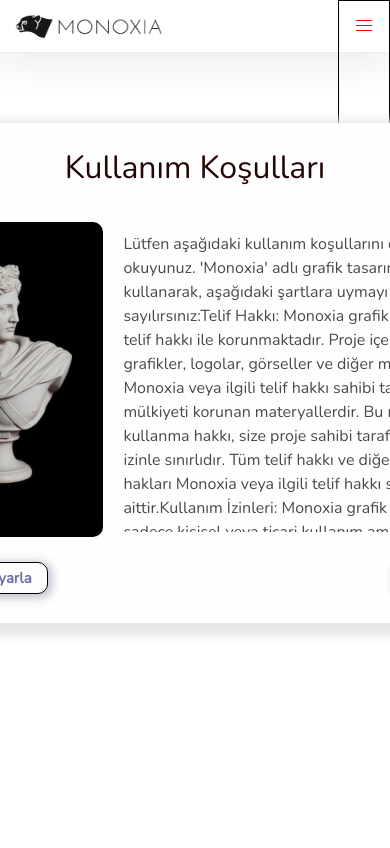
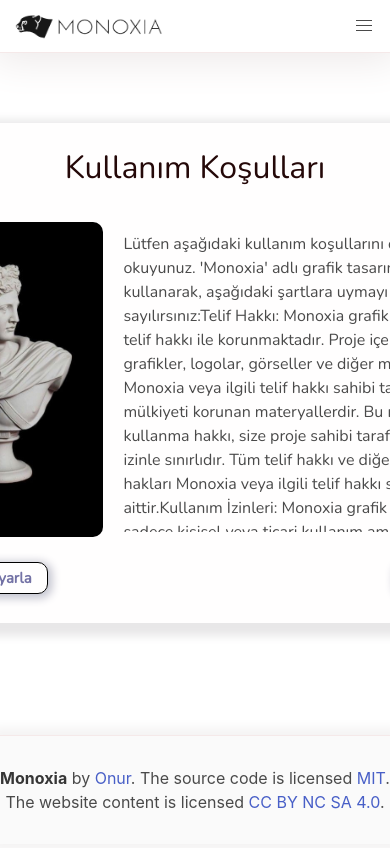
Before and after one commit to onurekincinetlify/Monoxia, a Vue app: page / in a window 390 px wide. Shown: the top 848 px of the page. Built offline with nearby package versions, Linux system fonts and the light colour scheme.

Commit message:
Updated at 03-05-2023

```diff
--- a/public/scss/FooterStyle.scss
+++ b/public/scss/FooterStyle.scss
@@ -3,6 +3,12 @@ footer{
     box-shadow: 1px 0px 10px 8px rgb(245, 244, 244);
     width: 100%;
     height: auto;
-    bottom: 0;
+    bottom: 0 !important;
     padding: 30px 0px 30px 0px;
 }
+
+@media (max-width: 420px) {
+    footer {
+        position: absolute;
+    }
+}
--- a/public/scss/NavbarStyle.scss
+++ b/public/scss/NavbarStyle.scss
@@ -31,22 +31,3 @@ $linkColor:rgb(52, 46, 46);
 .nbm{
     display: none;
 }
-
-@media (max-width: 420px) {
-    .nbm{
-        display: block;
-        color:red;
-        .nbm-bar{
-            margin: 0 auto;
-            width:100%;
-            height: 200px;
-            border: 1px solid black;
-            left: 0;
-            position: absolute;
-
-        }
-    }
-    .pbm{
-        display: none;
-    }
-}
```
